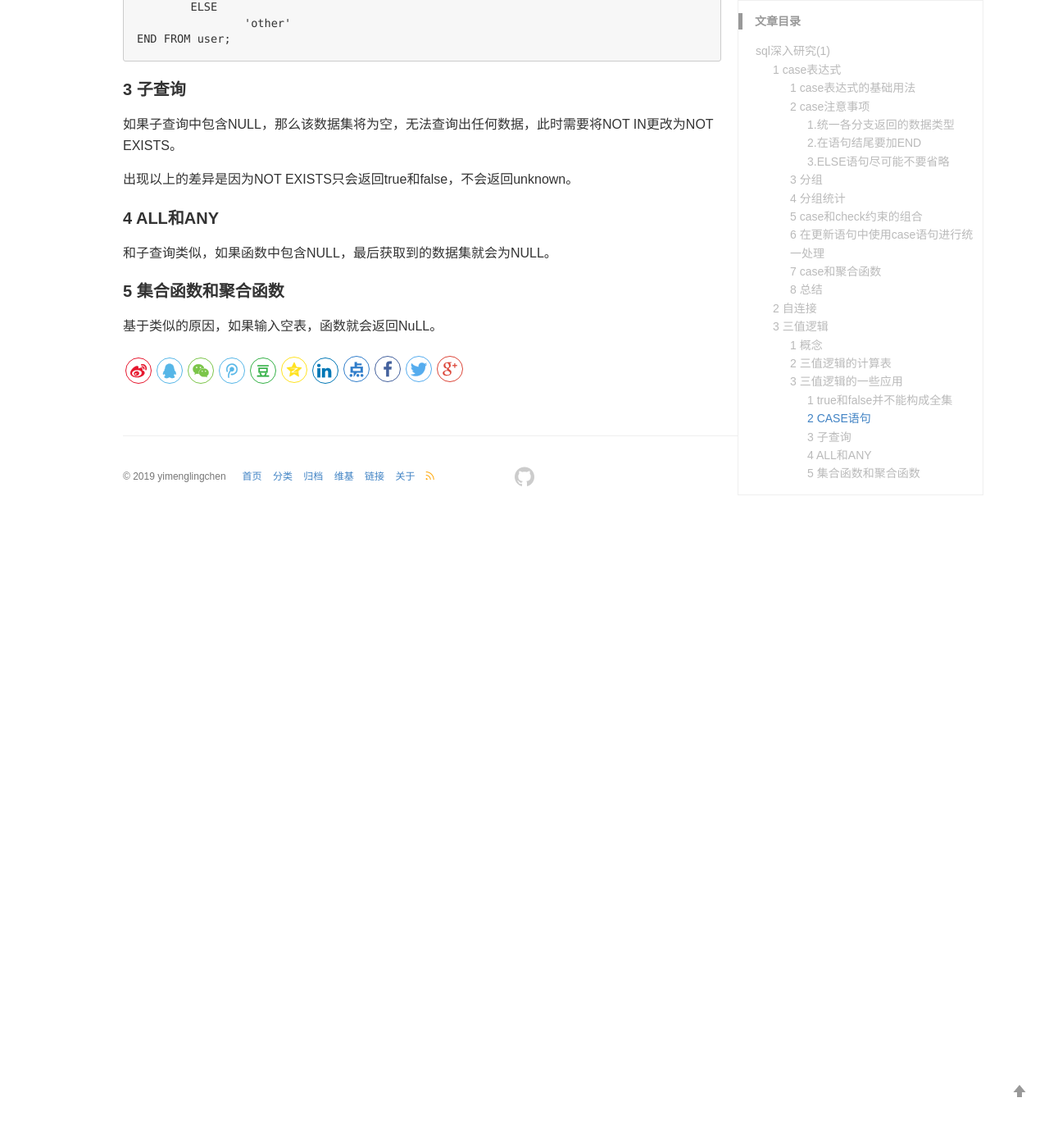
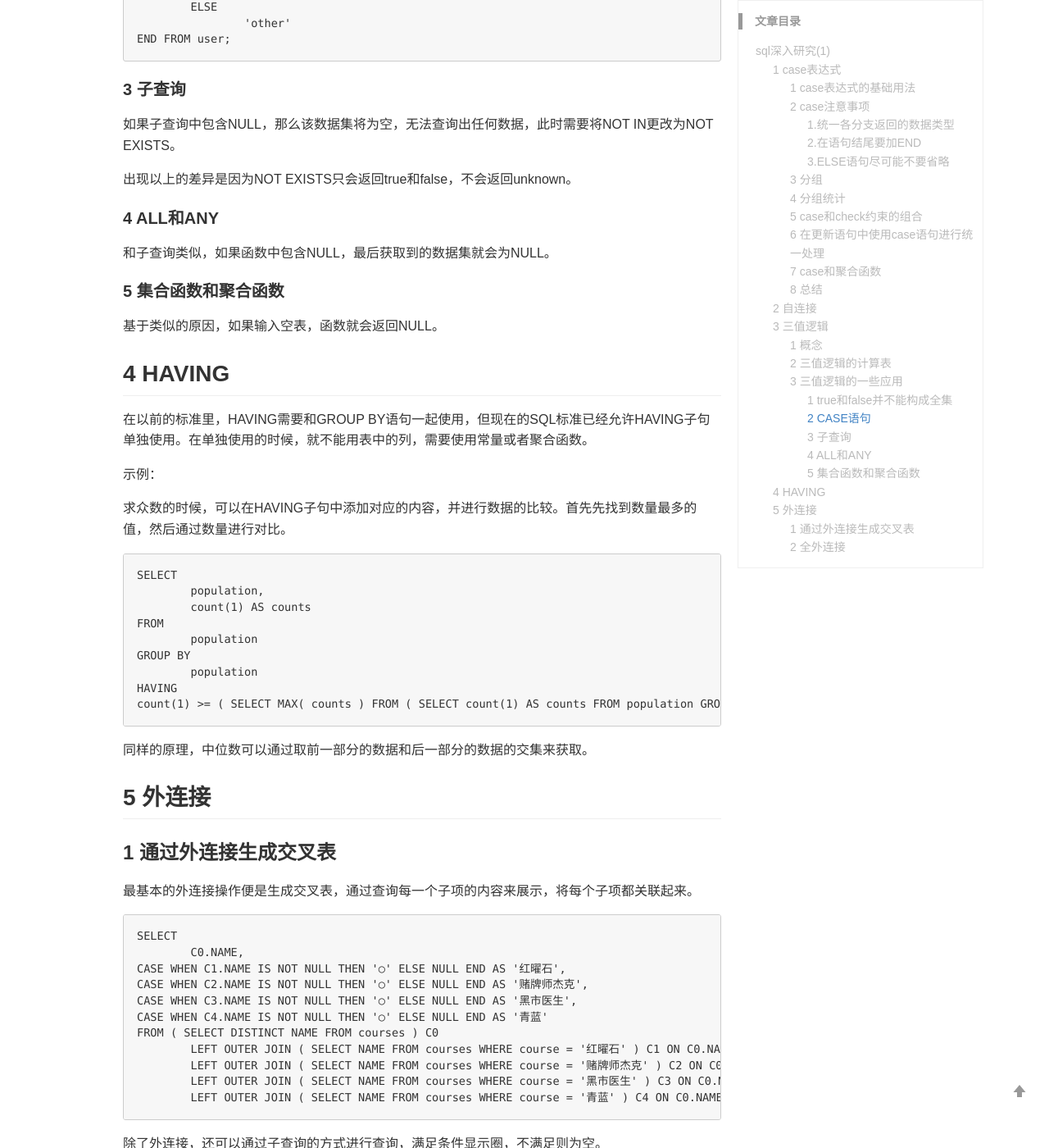
Before and after one commit to yimenglingchen/yimenglingchen.github.io, a Jekyll site: the page built from _posts/2022-01-09-sql深入研究(1).md, in a window 1280 px wide and 1400 px high, scrolled down 5711 px. Shown: the whole window at 82% size. Built offline with Jekyll 4.4.1, drawn with Linux system fonts in a browser that asks for light colours; comment, search, counter and statistics services are not loaded; before the commit the page ends 6341 px from its top, so only the background shows below that; some of the changed text lies outside the part shown.

Commit message:
sql深入研究V0.3——HAVING和外连接

````diff
--- a/_posts/2022-01-09-sql深入研究(1).md
+++ b/_posts/2022-01-09-sql深入研究(1).md
@@ -261,4 +261,77 @@ END FROM user;
 
 #### 5 集合函数和聚合函数
 
-基于类似的原因，如果输入空表，函数就会返回NuLL。
+基于类似的原因，如果输入空表，函数就会返回NULL。
+
+## 4 HAVING
+
+在以前的标准里，HAVING需要和GROUP BY语句一起使用，但现在的SQL标准已经允许HAVING子句单独使用。在单独使用的时候，就不能用表中的列，需要使用常量或者聚合函数。
+
+示例：
+
+求众数的时候，可以在HAVING子句中添加对应的内容，并进行数据的比较。首先先找到数量最多的值，然后通过数量进行对比。
+
+```
+SELECT
+	population,
+	count(1) AS counts
+FROM
+	population
+GROUP BY
+	population
+HAVING
+count(1) >= ( SELECT MAX( counts ) FROM ( SELECT count(1) AS counts FROM population GROUP BY population ) other )
+```
+
+同样的原理，中位数可以通过取前一部分的数据和后一部分的数据的交集来获取。
+
+## 5 外连接
+
+### 1 通过外连接生成交叉表
+
+最基本的外连接操作便是生成交叉表，通过查询每一个子项的内容来展示，将每个子项都关联起来。
+
+```
+SELECT
+	C0.NAME,
+CASE WHEN C1.NAME IS NOT NULL THEN '○' ELSE NULL END AS '红曜石',
+CASE WHEN C2.NAME IS NOT NULL THEN '○' ELSE NULL END AS '赌牌师杰克',
+CASE WHEN C3.NAME IS NOT NULL THEN '○' ELSE NULL END AS '黑市医生',
+CASE WHEN C4.NAME IS NOT NULL THEN '○' ELSE NULL END AS '青蓝'
+FROM ( SELECT DISTINCT NAME FROM courses ) C0
+	LEFT OUTER JOIN ( SELECT NAME FROM courses WHERE course = '红曜石' ) C1 ON C0.NAME = C1.NAME
+	LEFT OUTER JOIN ( SELECT NAME FROM courses WHERE course = '赌牌师杰克' ) C2 ON C0.NAME = C2.NAME
+	LEFT OUTER JOIN ( SELECT NAME FROM courses WHERE course = '黑市医生' ) C3 ON C0.NAME = C3.NAME
+	LEFT OUTER JOIN ( SELECT NAME FROM courses WHERE course = '青蓝' ) C4 ON C0.NAME = C4.NAME
+```
+
+除了外连接，还可以通过子查询的方式进行查询，满足条件显示圈，不满足则为空。
+
+既然通过CASE表达式和子查询都可以实现，那么如果将两者结合一下，在子查询中嵌套CASE表达式呢？
+
+```
+SELECT name,
+CASE WHEN SUM(CASE WHEN course = '红曜石' THEN 1 ELSE 0 END) = 1 THEN '○' ELSE NULL END AS '红曜石',
+CASE WHEN SUM(CASE WHEN course = '赌牌师杰克' THEN 1 ELSE 0 END) = 1 THEN '○' ELSE NULL END AS '赌牌师杰克',
+CASE WHEN SUM(CASE WHEN course = '黑市医生' THEN 1 ELSE 0 END) = 1 THEN '○' ELSE NULL END AS '黑市医生',
+CASE WHEN SUM(CASE WHEN course = '青蓝' THEN 1 ELSE 0 END) = 1 THEN '○' ELSE NULL END AS '青蓝'
+FROM courses GROUP BY name
+```
+
+### 2 全外连接
+
+外连接分为三种类型，左外连接，右外连接和全外连接。
+
+```
+SELECT COALESCE
+	( A.id, B.id ) AS id,
+	A.NAME AS A_name,
+	B.NAME AS B_name
+FROM
+	classA A
+	FULL JOIN classB B ON A.id = B.id
+```
+
+需注意，MySQL没有全外连接，如果要实现全外连接的效果，可以通过UNION来实现。
+
+外连接可以用来获取差集，并集，交集等，由于外连接已经将多个集合进行了汇总，因此只需要对该汇总后的表进行筛选即可。
````
